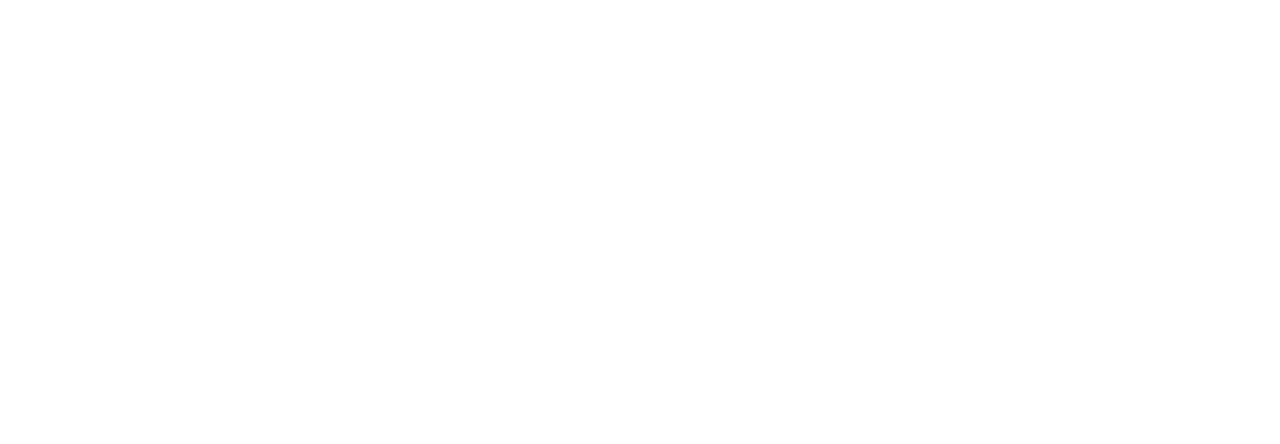
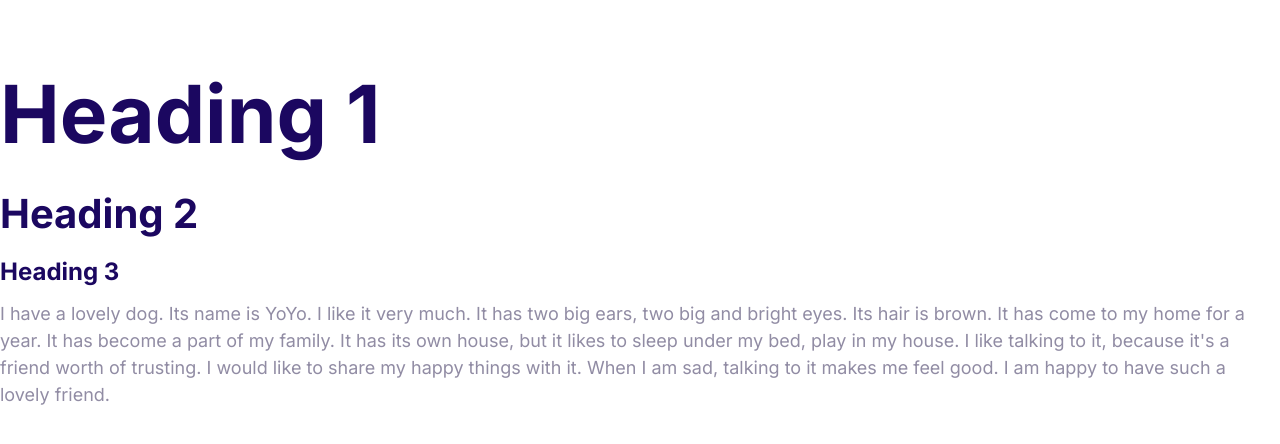
Before and after one commit to raya10969/moshify, a plain HTML site: page index.html in a window 1280 px wide. Drawn offline with Linux system fonts and the light colour scheme.

Commit message:
Define the styles for the font

```diff
--- a/css/styles.css
+++ b/css/styles.css
@@ -6,7 +6,56 @@
     --color-body: #918ca4;
 }
 
+* {
+    margin: 0;
+    padding: 0;
+}
+
 html{
     font-size: 62.5%;
     box-sizing: border-box;
 }
+
+body{
+    font-family: Inter, Arial, Helvetica, sans-serif;
+    font-size: 2.4rem;
+    line-height: 1.5;
+    color: var(--color-body);
+}
+
+h1,
+h2,
+h3{
+    color: var(--color-headings);
+    margin-bottom: 1rem;
+}
+
+h1{
+    font-size: 7rem;
+}
+
+h2 {
+    font-size: 4rem;
+}
+
+h3 {
+    font-size: 3rem;
+}
+
+@media screen and (min-width: 1024px) {
+    body{
+        font-size: 1.8rem;
+    }
+
+    h1{
+        font-size: 8rem;
+    }
+
+    h2{
+        font-size: 4rem;
+    }
+
+    h3{
+        font-size: 2.4rem;
+    }
+}
--- a/index.html
+++ b/index.html
@@ -6,8 +6,13 @@
     <title>Document</title>
     <link rel="stylesheet" href="css/normalize.css">
     <link rel="stylesheet" href="css/styles.css">
-</head>
+    <link rel="preconnect" href="https://fonts.googleapis.com">
+    <link rel="preconnect" href="https://fonts.gstatic.com" crossorigin>
+    <link href="https://fonts.googleapis.com/css2?family=Inter:ital,opsz,wght@0,14..32,100..900;1,14..32,100..900&display=swap" rel="stylesheet"></head>
 <body>
-
+    <h1>Heading 1</h1>
+    <h2>Heading 2</h2>
+    <h3>Heading 3</h3>
+    <p>I have a lovely dog. Its name is YoYo. I like it very much. It has two big ears, two big and bright eyes. Its hair is brown. It has come to my home for a year. It has become a part of my family. It has its own house, but it likes to sleep under my bed, play in my house. I like talking to it, because it's a friend worth of trusting. I would like to share my happy things with it. When I am sad, talking to it makes me feel good. I am happy to have such a lovely friend.</p>
 </body>
 </html>
```
